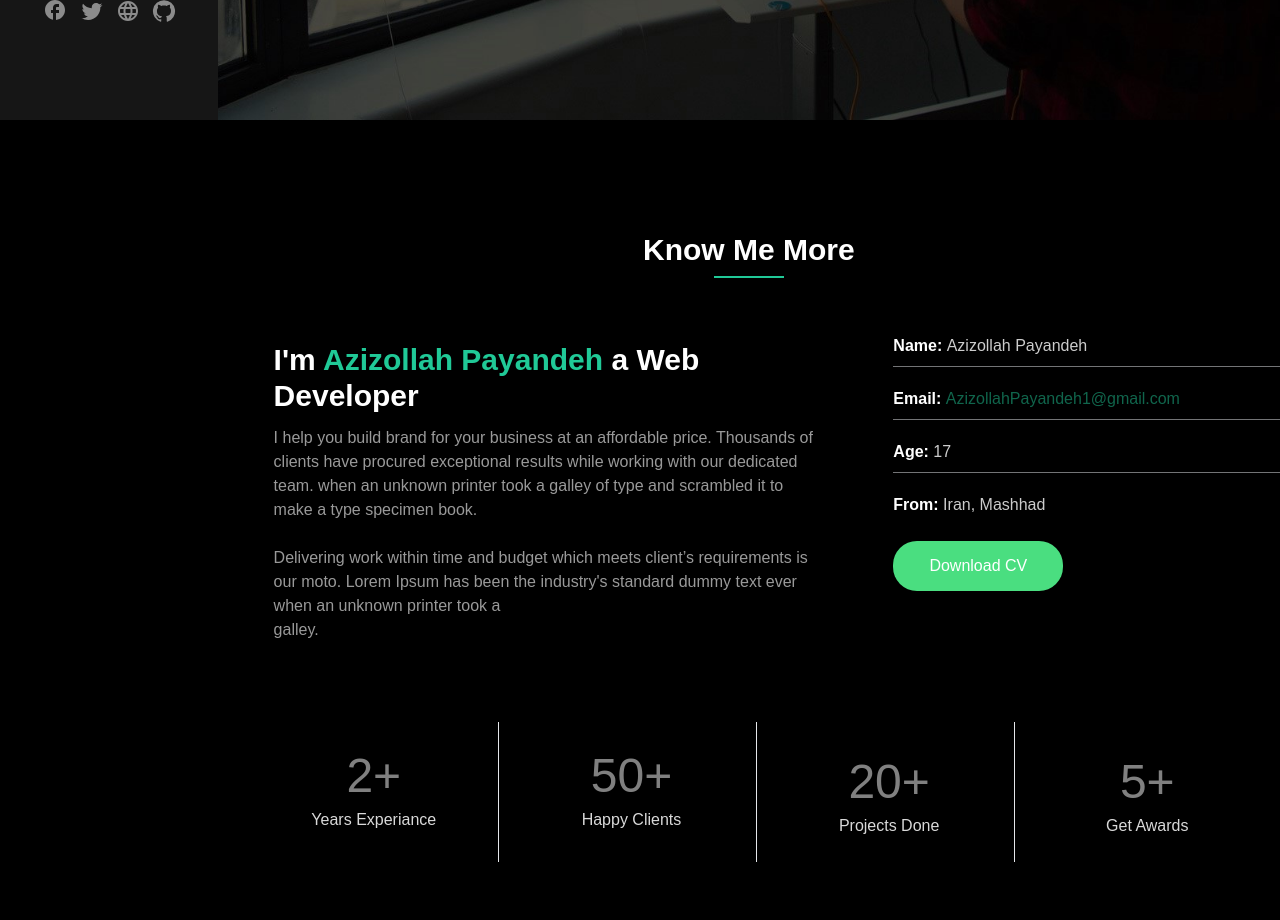
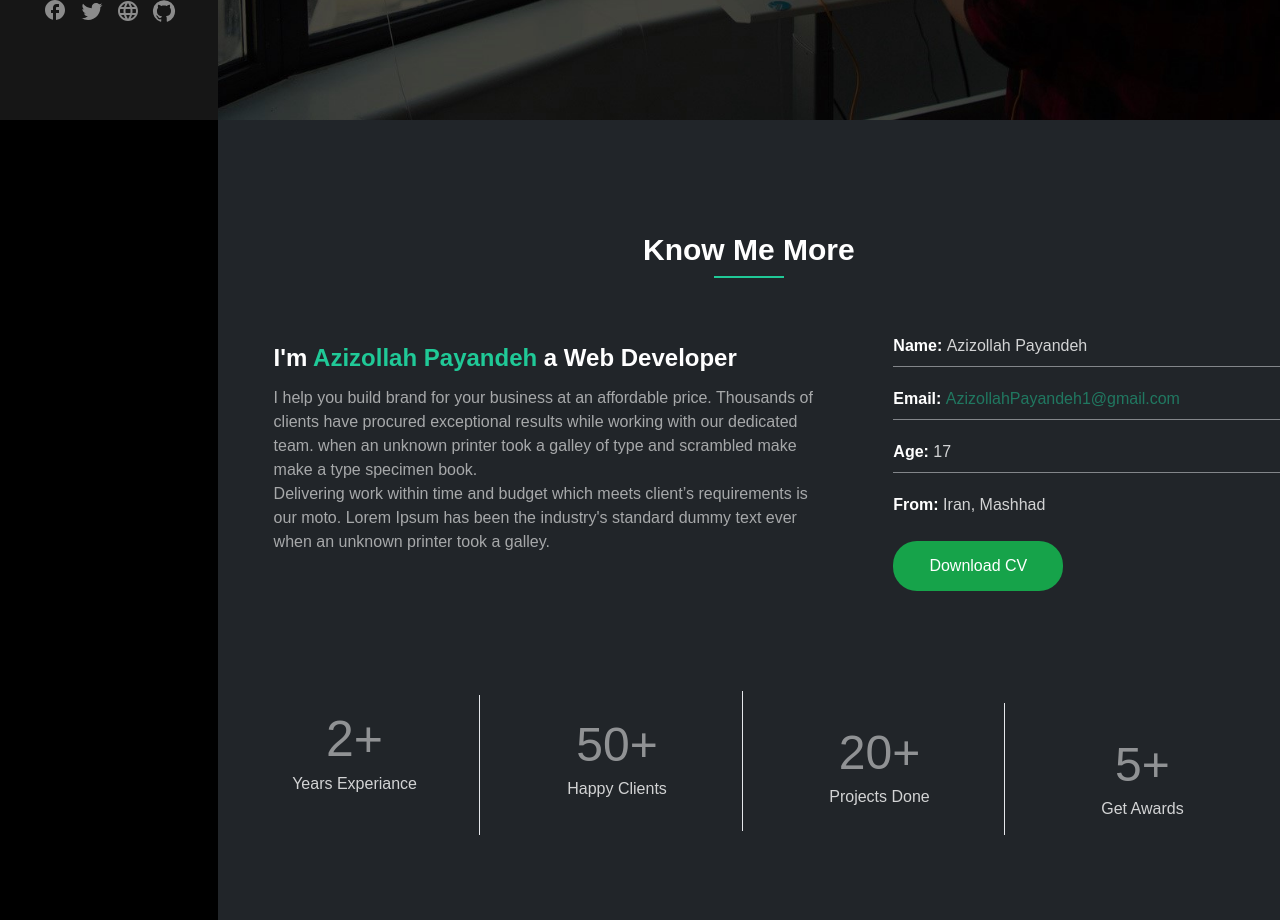
Before and after one commit to azizollahpayandeh/AzizollahPersonalSite, a React (Create React App) app: page / in a window 1280 px wide. Shown: the part 680-1600 px from the top of the page. Built offline with nearby package versions, Linux system fonts and the light colour scheme.

Commit message:
update bug of about section

```diff
--- a/src/Components/AboutMe/AbouMe.js
+++ b/src/Components/AboutMe/AbouMe.js
@@ -7,7 +7,7 @@ export default function AbouMe() {
   const from = "Iran, Mashhad";
 
   return (
-    <div className="w-[100%] xl:h-[100vh] 2xl:h-[80vh] bg-[rgb(28, 30, 31)]  ">
+    <div className="w-[100%] xl:h-[100vh] 2xl:h-[80vh] bg-[#212529!important]  ">
       <div className="flex-col justify-center items-center text-center flex ">
         <h1 className="text-3xl font-bold xl:mt-28 mt-24">Know Me More</h1>
         <div className="w-[70px]  bg-[#20c997] mt-2 h-[2px]" />
@@ -15,7 +15,7 @@ export default function AbouMe() {
 
       <div className=" grid xl:grid-cols-12 ">
         <div className="xl:col-span-7   text-center xl:text-left ml-3 mr-3 xl:ml-14 2xl:ml-36 mt-16  ">
-          <h1 className="text-3xl font-semibold ">
+          <h1 className="text-2xl font-semibold ">
             I'm <span className="text-[#20c997]">Azizollah Payandeh</span> a Web
             Developer
           </h1>
@@ -23,13 +23,11 @@ export default function AbouMe() {
             I help you build brand for your business at an affordable price.
             Thousands of clients have procured exceptional results while working
             with our dedicated team. when an unknown printer took a galley of
-            type and scrambled it to make a type specimen book.
-            <br />
+            type and scrambled  make make a type specimen book.
             <br />
             Delivering work within time and budget which meets client’s
             requirements is our moto. Lorem Ipsum has been the industry's
             standard dummy text ever when an unknown printer took a
-            <br />
             galley.
           </p>
         </div>
@@ -42,35 +40,35 @@ export default function AbouMe() {
           <h1 className=" mt-5"><span className="font-semibold">Age:  </span> <span className="opacity-80">{age}</span> </h1>
           <hr  className="2xl:opacity-0 opacity-50 mt-2 xl:w-[400px]  "/>
           <h1 className=" mt-5"><span className="font-semibold">From:  </span> <span className="opacity-80">{from}</span> </h1>
-          <button className=" 2xl:mt-7 mt-8 xl:mt-6 bg-green-400 hover:bg-green-300 w-[170px] h-[50px] rounded-3xl transition duration-300 ease-in-out">Download CV</button>
+          <button className=" 2xl:mt-7 mt-8 xl:mt-6 bg-green-600 hover:bg-green-500 w-[170px] h-[50px] rounded-3xl transition duration-300 ease-in-out">Download CV</button>
         </div>
 
       </div>
 
-      <div className="flex xl:justify-evenly flex-wrap xl:mt-20 mt-12  ml-6 ">
+      <div className="flex xl:justify-evenly flex-wrap xl:mt-20 mt-12 justify-center  ">
 
-      <div  className="flex flex-col text-center h-[140px] w-[250px] xl:border-r-[1px]   justify-center  ">
-          <h1 className="text-5xl opacity-50 ">2+</h1>
-          <p className="mt-2 opacity-85">Years Experiance</p>
+      <div  className="flex flex-col text-center h-[140px] w-[250px] xl:border-r-[1px]   justify-center  mt-6  ">
+          <h1 className="xl:text-[50px] opacity-50  2xl:ml-[-80px] -mt-5  text-6xl">2+</h1>
+          <p className="mt-2 opacity-80 2xl:ml-[-80px]">Years Experiance</p>
         </div>
 
 
 
-      <div  className="flex flex-col text-center h-[140px] w-[250px] xl:border-r-[1px]  justify-center  ">
-          <h1 className="text-5xl opacity-50 ">50+</h1>
-          <p className="mt-2 opacity-85">Happy Clients</p>
+      <div  className="flex flex-col text-center h-[140px] w-[250px] xl:border-r-[1px]  justify-center  mt-5 ">
+          <h1 className="xl:text-5xl opacity-50  2xl:ml-[-80px] text-6xl">50+</h1>
+          <p className="mt-2 opacity-80 2xl:ml-[-80px]">Happy Clients</p>
         </div>
 
 
-        <div  className="flex flex-col text-center h-[140px]16 w-[250px] xl:border-r-[1px]  justify-center  ">
-          <h1 className="text-5xl opacity-50  mt-3">20+</h1>
-          <p className="mt-2 opacity-85">Projects Done</p>
+        <div  className="flex flex-col text-center h-[140px]16 w-[250px] xl:border-r-[1px]  justify-center  mt-8 ">
+          <h1 className="xl:text-5xl opacity-50  2xl:ml-[-80px] text-6xl">20+</h1>
+          <p className="mt-2 opacity-80 2xl:ml-[-80px]">Projects Done</p>
         </div>
 
 
-        <div  className="flex flex-col text-center h-[140px]16 w-[250px]  justify-center">
-          <h1 className="text-5xl opacity-50 mt-3 ">5+</h1>
-          <p className="mt-2 opacity-85">Get Awards</p>
+        <div  className="flex flex-col text-center h-[140px]16 w-[250px]  justify-center mt-14">
+          <h1 className="xl:text-5xl opacity-50  2xl:ml-[-80px] text-6xl ">5+</h1>
+          <p className="mt-2 opacity-80 2xl:ml-[-80px]">Get Awards</p>
         </div>
 
 
```
